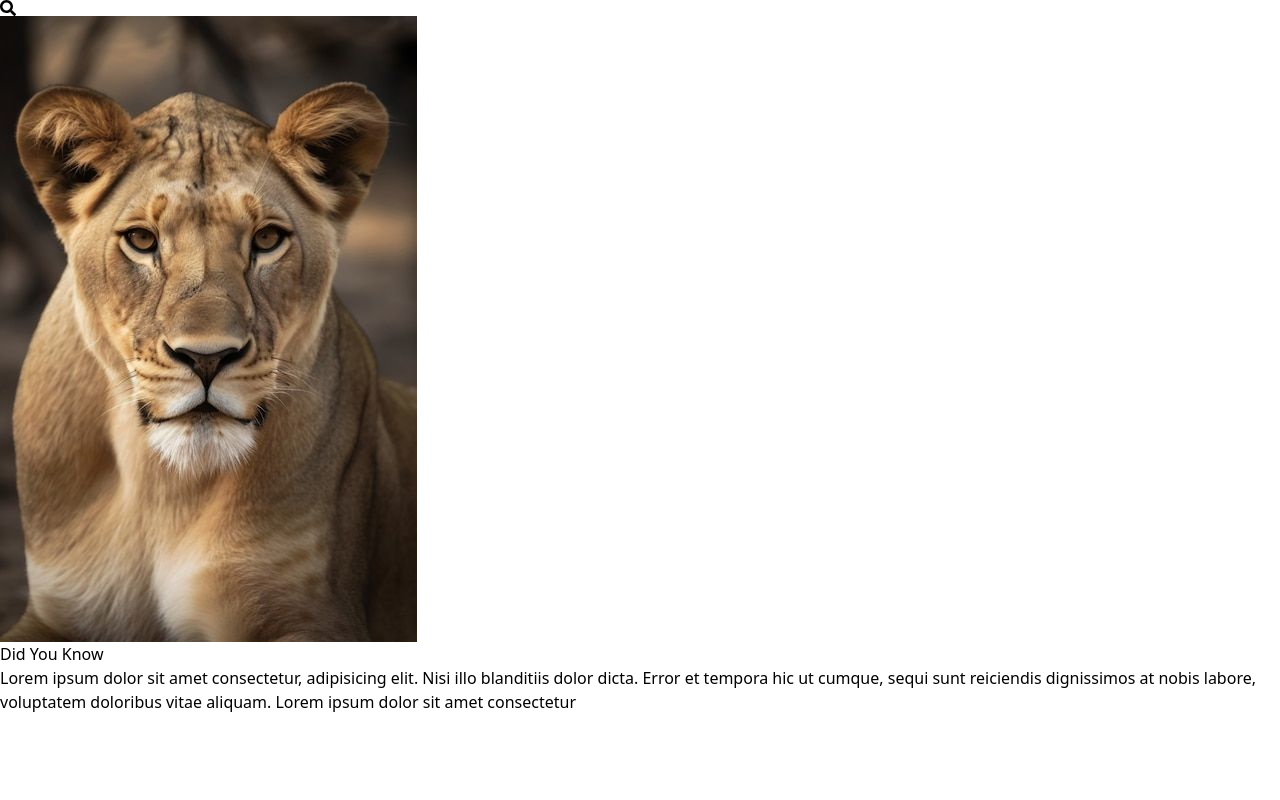
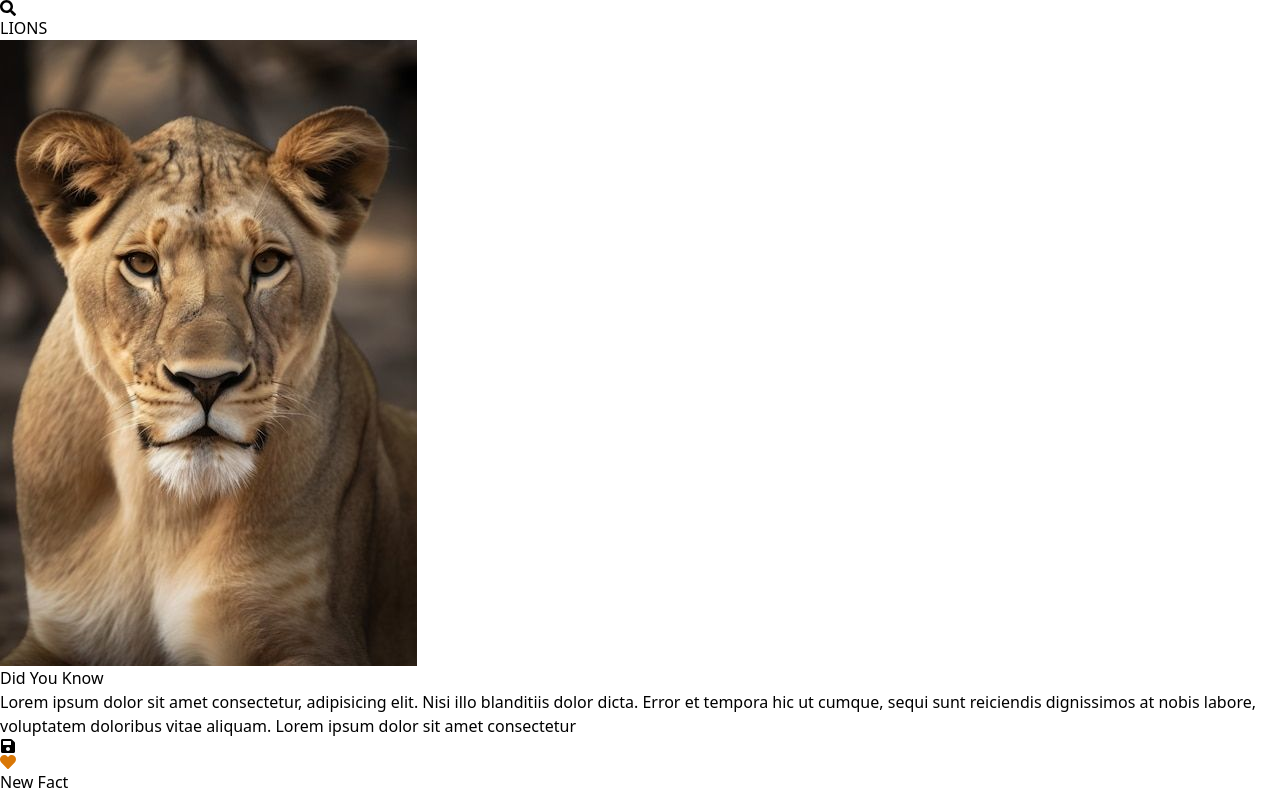
Before and after one commit to Uche44/Animal-Fact-App, a React (Vite) app: page / in a window 1280 px wide. Built offline with nearby package versions, Linux system fonts and the light colour scheme.

Commit message:
added favorite button functionality

```diff
--- a/index.html
+++ b/index.html
@@ -14,7 +14,7 @@
     <title>Kingdom Animalia</title>
   </head>
   <body
-    class="w-full h-full bg-amber-200 sm:w-full sm:h-full md:w-full md:h-full lg:h-full lg:w-full"
+    class="w-full h-full bg-amber-300 sm:w-full sm:h-full md:w-full md:h-full lg:h-full lg:w-full"
   >
     <div id="root"></div>
     <script
--- a/src/components/factpage.jsx
+++ b/src/components/factpage.jsx
@@ -1,13 +1,22 @@
-import { FontAwesomeIcon } from "@fortawesome/react-fontawesome";
+// import { FontAwesomeIcon } from "@fortawesome/react-fontawesome";
+import { useState } from "react";
 import { FaSearch } from "react-icons/fa";
-// import { faHeart as solidHeart } from "@fortawesome/free-solid-svg-icons";
-// import { faHeart as regularHeart } from "@fortawesome/free-regular-svg-icons";
+import { FaHeart } from "react-icons/fa";
+import { FaSave } from "react-icons/fa";
+
+// my api key for api ninja   PkZK8NV+pP+PaeVYU8E2ig==jHkb6rWkBfo8Lmy6
+
 const Factcard = () => {
   // for the favourite icon
 
+  const [color, setColor] = useState("#D97706");
+  const handleClick = () => {
+    setColor((prevColor) => (prevColor == "#D97706" ? "#DB2777" : "#D97706"));
+  };
+
   return (
-    <div className="fact-card h-5/6 w-[28rem] rounded-t-full bg-white -z-10 fixed top-56 flex flex-col items-center px-[4rem]">
-      <h3 className="dyk mt-40 text-3xl font-bold mb-2 text-amber-950">
+    <section className="fact-card h-5/6 w-[28rem] rounded-t-full text-center bg-white -z-10 fixed top-56 flex flex-col items-center px-[4rem] sm:w-[80%] sm:h-fit sm:rounded-[3rem] sm:static sm:px-[1rem] sm:py-[1rem]">
+      <h3 className="dyk mt-40 text-3xl font-bold mb-2 text-amber-950 sm:mt-[1rem]">
         Did You Know
       </h3>
       <p className="fact">
@@ -16,7 +25,25 @@ const Factcard = () => {
         reiciendis dignissimos at nobis labore, voluptatem doloribus vitae
         aliquam. Lorem ipsum dolor sit amet consectetur
       </p>
-    </div>
+
+      <div className="icons-btn flex justify-between mt-[2rem] w-[100%] sm:px-[2.7rem] sm:pb-[1rem]">
+        <div className="icons w-[4rem] h-[2rem] flex self-end justify-between">
+          <FaSave
+            className="text-[1.6rem] left-[1rem] text-amber-700 cursor-pointer"
+            title="save fact"
+          />
+          <FaHeart
+            style={{ color: color, transition: "color 0.3s ease" }}
+            onClick={handleClick}
+            className="text-[1.6rem] bottom-[1rem] left-[3.5rem]  cursor-pointer"
+            title="like"
+          />
+        </div>
+        <button className="bg-amber-700 h-[2.5rem] w-[6rem] text-white font-semibold cursor-pointer hover:brightness-120 rounded-[0.5rem] sm:h-[2.5rem] sm:cursor-pointer">
+          New Fact
+        </button>
+      </div>
+    </section>
   );
 };
 export default function Factpage() {
@@ -24,13 +51,15 @@ export default function Factpage() {
     <>
       <section className="fact-page flex flex-col items-center">
         {/* search icon */}
-        <div className="search fixed right-4 top-4 h-[4.5rem] w-[4.5rem] rounded-4 bg-white rounded-full flex items-center justify-center">
-          <FaSearch className="search-icon text-[3rem] text-amber-700" />
+        <div className="search fixed right-4 top-4 h-[3.5rem] w-[3.5rem] rounded-4 bg-white rounded-full flex items-center justify-center sm:h-[3rem] sm:w-[3rem]">
+          <FaSearch className="search-icon text-[2.1rem] text-amber-700 sm:text-[2rem]" />
         </div>
-
-        <div className="animal-image bg-amber-800 h-[20rem] w-5/6 border-amber-500 border-4 rounded-full mt-16 sm:h-60 sm:w-60 flex items-center justify-center">
+        <div className="animal-name w-fit h-16 flex items-center justify-center fixed top-10 shadow-slate-500 bg-white rounded-[1rem] p-2">
+          <h4 className="text-[2.8rem] font-bold text-amber-800 ">LIONS</h4>
+        </div>
+        <div className="animal-image bg-amber-800 h-[20rem] w-5/6 border-amber-500 border-4 rounded-full mt-16 sm:h-64 sm:w-64 flex items-center justify-center sm: sm:mb-[2rem]">
           <img
-            src="/public/lion.jpg"
+            src="/lion.jpg"
             className="w-[95%] h-[95%] rounded-full"
             alt=""
           />
```
